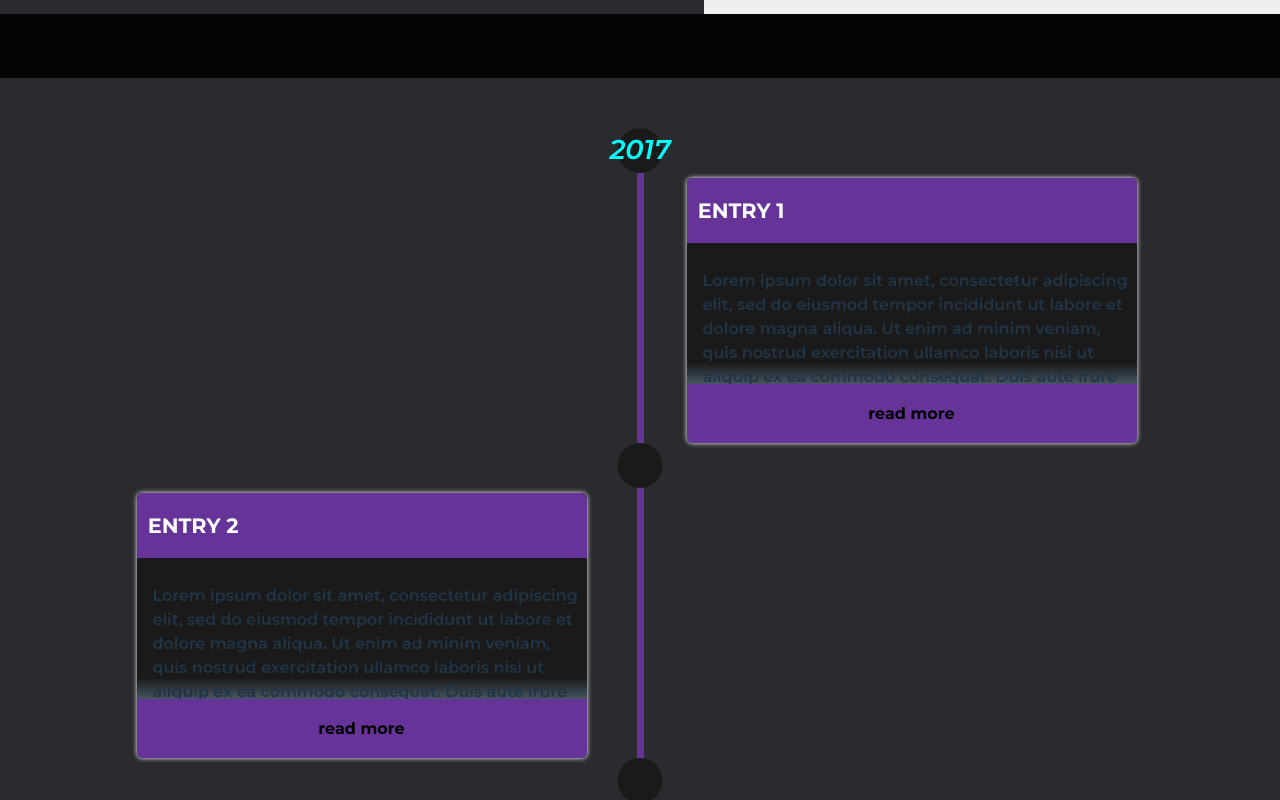
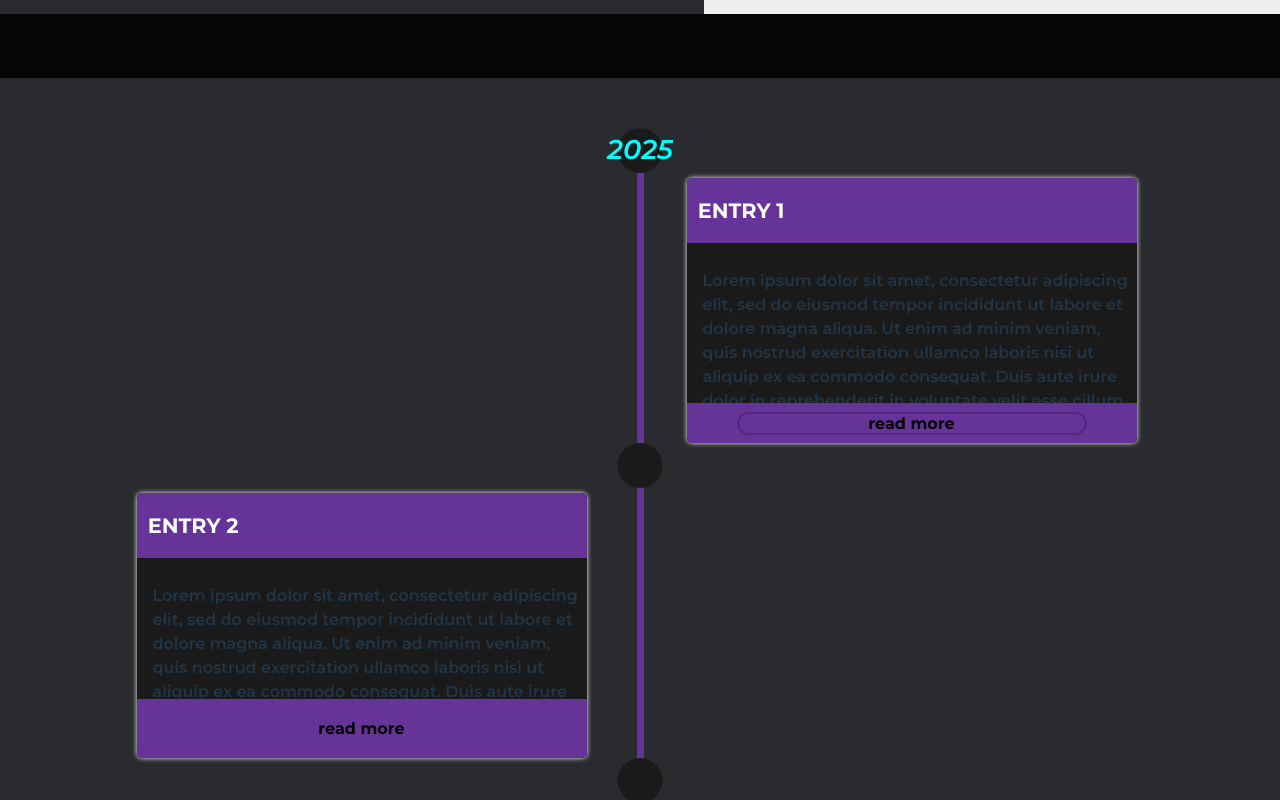
Before and after one commit to Christian-QA/Christian-QA.github.io, a React (Vite) app: page / in a window 1280 px wide. Shown: the part 800-1600 px from the top of the page. Built offline with nearby package versions, Linux system fonts and the light colour scheme.

Commit message:
Refactored button style to make it look more button-y'

```diff
--- a/src/App.css
+++ b/src/App.css
@@ -284,6 +284,16 @@ section > * {
     padding: 20px 0;
 }
 
+#timeline .button_front {
+    position: absolute;
+    right: 50px;
+    left: 50px;
+    bottom: 8px;
+    border-radius: 90px;
+    border: 2px solid #542880;
+    font-weight: bold;
+}
+
 #timeline button:hover {
     color: aqua;
 }
@@ -295,7 +305,7 @@ section > * {
     left: 0;
     bottom: 0;
     height: 80px;
-    background: linear-gradient(180deg, #1a1a1a, #6e8ba2, aqua);
+    /*background: linear-gradient(180deg, #1a1a1a, #6e8ba2, aqua);*/
     z-index: -1;
 }
 
--- a/src/components/Experience.tsx
+++ b/src/components/Experience.tsx
@@ -40,12 +40,13 @@ const Experience: React.FC = () => {
 
         elements.forEach((element) => {
             const button = element.querySelector("#timeline button");
+            const buttonFront = element.querySelector("#timeline .button_front");
             if (button) {
                 const handleClick = () => {
                     element.classList.toggle("active");
                     button.classList.toggle("active_button");
 
-                    button.innerHTML = button.classList.contains("active_button")
+                    buttonFront.innerHTML = buttonFront.classList.contains("active_button")
                         ? "Read Less"
                         : "Read More";
                 };
@@ -62,12 +63,12 @@ const Experience: React.FC = () => {
         <div className="experience-section" id="timeline">
             <ul className="timeline-ul">
                 <li>
-                    <i className="experience-item xp-1">2017</i>
+                    <i className="experience-item xp-1">2025</i>
                     <div className={`box ${showBoxes[0] ? 'show' : ''}`} ref={(ref) => addBoxRef(ref, 0)}>
                         <h3 className="title">ENTRY 1</h3>
                         <div className="description-box">
                             <p>Lorem ipsum dolor sit amet, consectetur adipiscing elit, sed do eiusmod tempor incididunt ut labore et dolore magna aliqua. Ut enim ad minim veniam, quis nostrud exercitation ullamco laboris nisi ut aliquip ex ea commodo consequat. Duis aute irure dolor in reprehenderit in voluptate velit esse cillum dolore eu fugiat nulla pariatur. Excepteur sint occaecat cupidatat non proident, sunt in culpa qui officia deserunt mollit anim id est laborum.</p>
-                            <button className="button">read more</button>
+                            <button className="button"><div className="button_front">read more</div></button>
                         </div>
                     </div>
                 </li>
@@ -82,7 +83,7 @@ const Experience: React.FC = () => {
                                 reprehenderit in voluptate velit esse cillum dolore eu fugiat nulla pariatur. Excepteur
                                 sint occaecat cupidatat non proident, sunt in culpa qui officia deserunt mollit anim id
                                 est laborum.</p>
-                            <button className="button">read more</button>
+                            <div className="button_back"><button className="button">read more</button></div>
                         </div>
                     </div>
                 </li>
```
Also changed, not shown: 1 other file (tests, documents, lock files or other folders).
